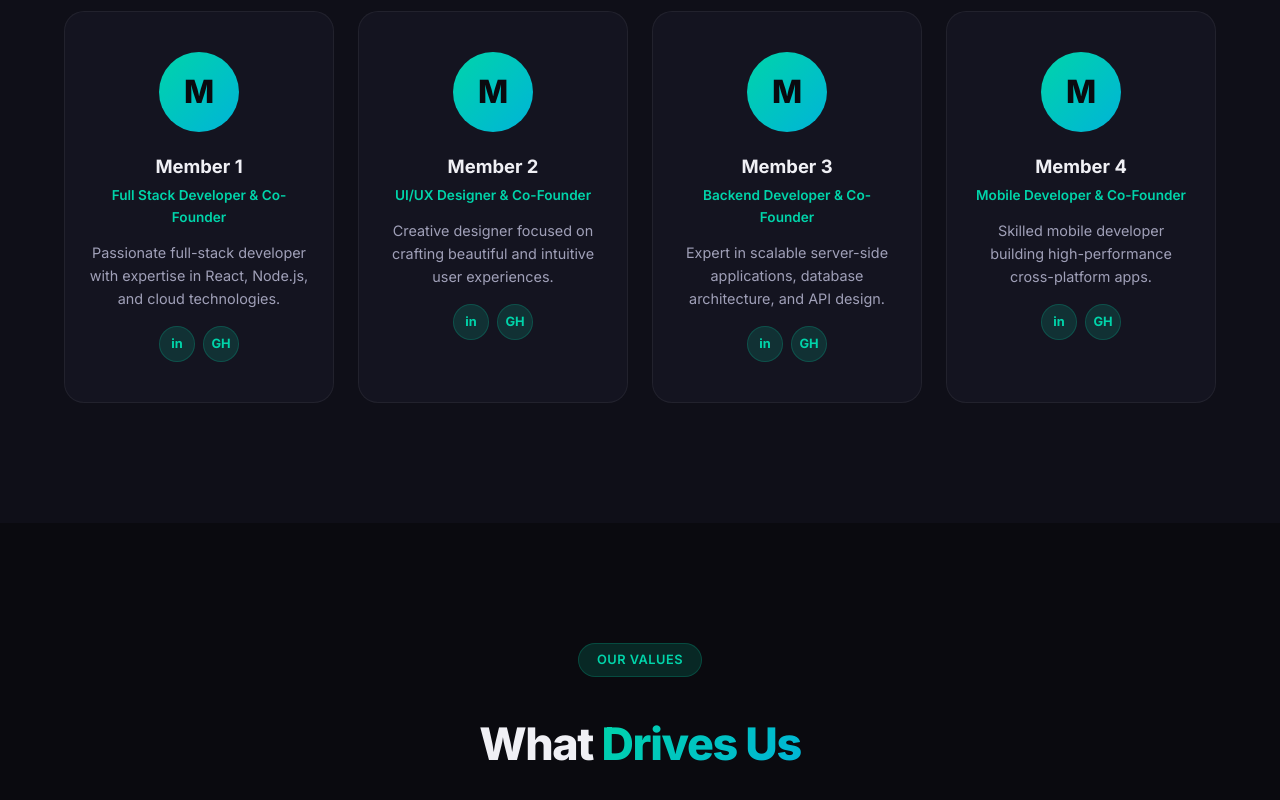
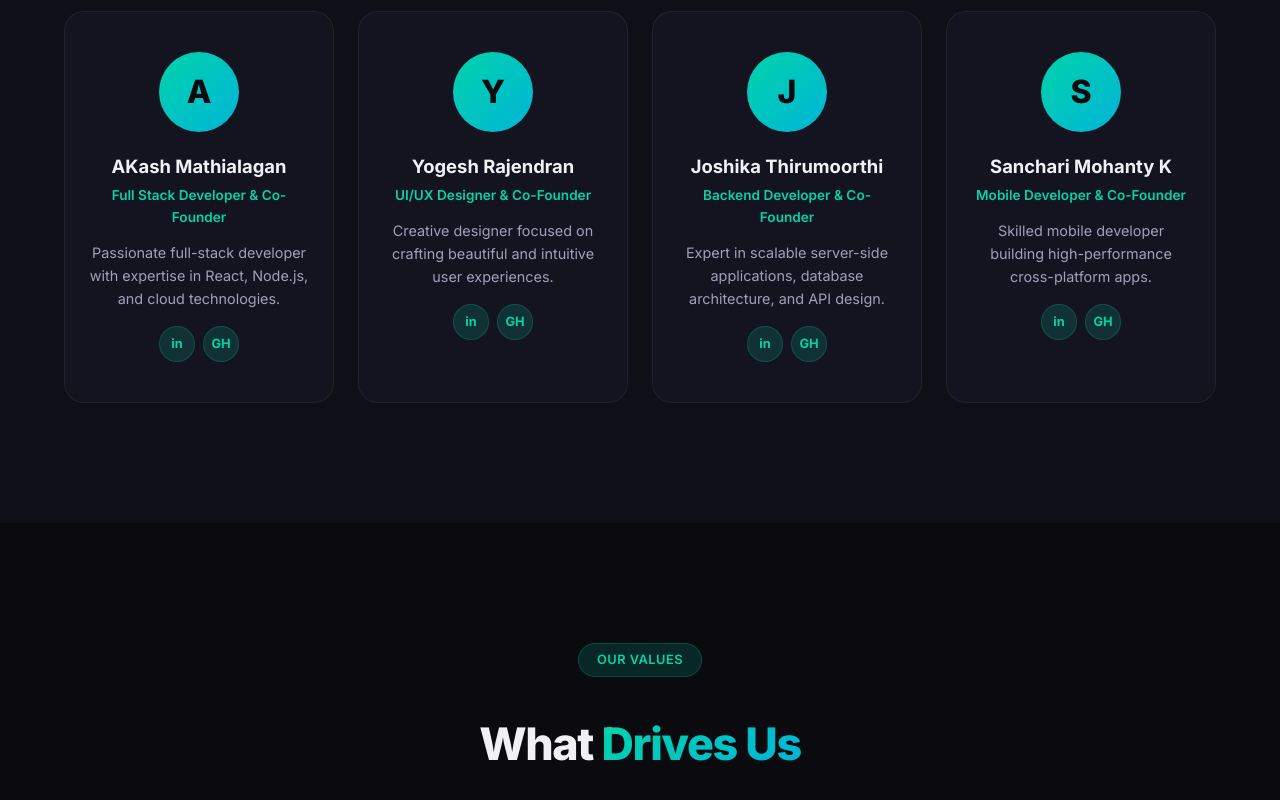
Before and after one commit to Yogesh-R2125/Our_Company, a React (Vite) app: page /about in a window 1280 px wide. Shown: the part 1603-2403 px from the top of the page. Built offline with nearby package versions, Linux system fonts and the light colour scheme; no server answers.

Commit message:
Name added

```diff
--- a/src/About.jsx
+++ b/src/About.jsx
@@ -15,10 +15,10 @@ const About = () => {
   }, []);
 
   const fallbackTeam = [
-    { id: 1, name: 'Member 1', role: 'Full Stack Developer & Co-Founder', bio: 'Passionate full-stack developer with expertise in React, Node.js, and cloud technologies.' },
-    { id: 2, name: 'Member 2', role: 'UI/UX Designer & Co-Founder', bio: 'Creative designer focused on crafting beautiful and intuitive user experiences.' },
-    { id: 3, name: 'Member 3', role: 'Backend Developer & Co-Founder', bio: 'Expert in scalable server-side applications, database architecture, and API design.' },
-    { id: 4, name: 'Member 4', role: 'Mobile Developer & Co-Founder', bio: 'Skilled mobile developer building high-performance cross-platform apps.' },
+    { id: 1, name: 'AKash Mathialagan', role: 'Full Stack Developer & Co-Founder', bio: 'Passionate full-stack developer with expertise in React, Node.js, and cloud technologies.' },
+    { id: 2, name: 'Yogesh Rajendran', role: 'UI/UX Designer & Co-Founder', bio: 'Creative designer focused on crafting beautiful and intuitive user experiences.' },
+    { id: 3, name: 'Joshika Thirumoorthi', role: 'Backend Developer & Co-Founder', bio: 'Expert in scalable server-side applications, database architecture, and API design.' },
+    { id: 4, name: 'Sanchari Mohanty K', role: 'Mobile Developer & Co-Founder', bio: 'Skilled mobile developer building high-performance cross-platform apps.' },
   ];
 
   const teamData = team.length > 0 ? team : fallbackTeam;
```
